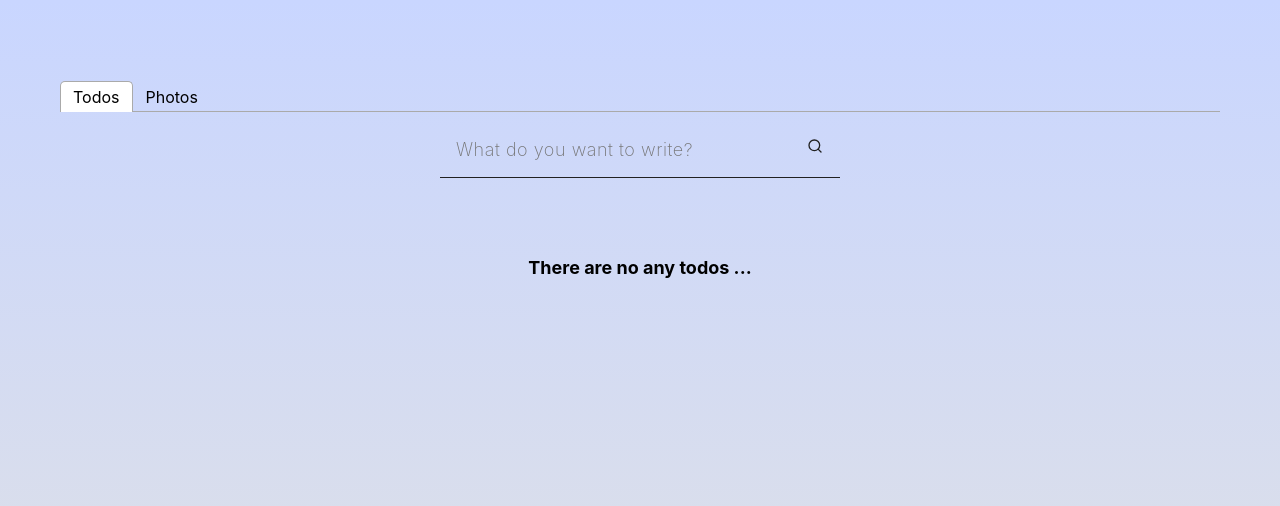
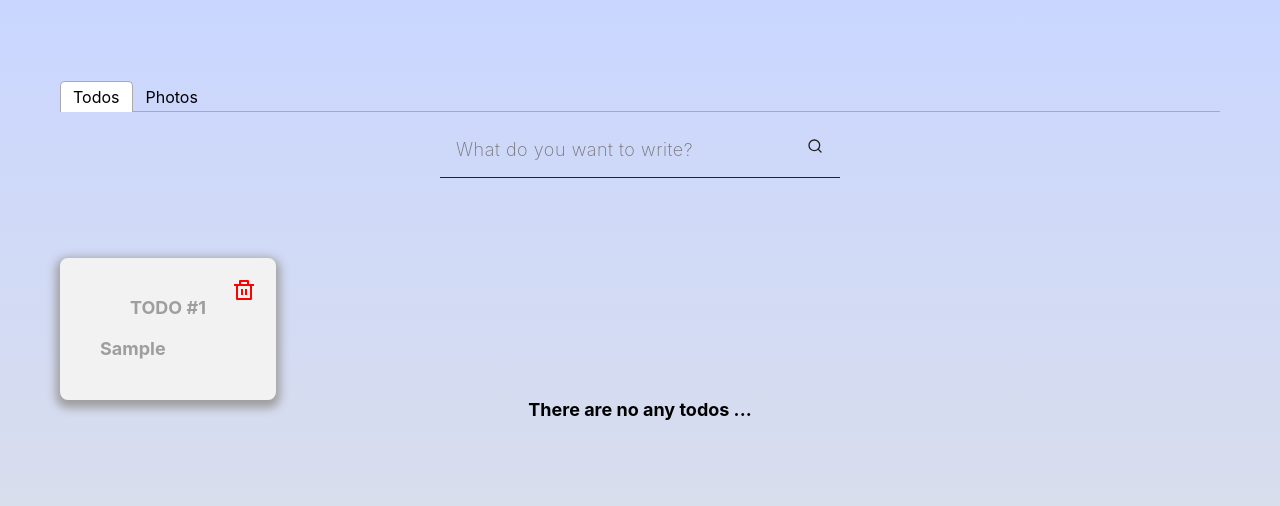
Before and after one commit to dykyys/start-files-blended-vite-2, a React (Vite) app: page / in a window 1280 px wide. Both pictures are taken after typing "Sample" into the empty fields and a click on the button 815 px from the left and 147 px from the top of the page. Shown: the top 506 px of the page. Built offline with nearby package versions, Linux system fonts and the light colour scheme.

Commit message:
todoItem

```diff
--- a/src/components/Form/Form.jsx
+++ b/src/components/Form/Form.jsx
@@ -5,7 +5,7 @@ export const Form = ({ onSubmit }) => {
   const handleForm = e => {
     e.preventDefault();
     const inputText = e.target.elements.search.value.trim();
-    console.log('inputText:', inputText);
+
     onSubmit(inputText);
     e.target.reset();
   };
--- a/src/components/Grid/Grid.jsx
+++ b/src/components/Grid/Grid.jsx
@@ -1,3 +1,4 @@
-export const Grid = () => {
-  return <h2>Grid</h2>;
+import s from './Grid.module.css';
+export const Grid = ({ children }) => {
+  return <ul className={s.list}>{children}</ul>;
 };
--- a/src/components/GridItem/GridItem.jsx
+++ b/src/components/GridItem/GridItem.jsx
@@ -1,3 +1,4 @@
-export const GridItem = () => {
-  return <h3>GridItem</h3>;
+import s from './GridItem.module.css';
+export const GridItem = ({ children }) => {
+  return <li className={s.item}>{children}</li>;
 };
--- a/src/components/TodoList/TodoList.jsx
+++ b/src/components/TodoList/TodoList.jsx
@@ -1,3 +1,18 @@
-export const TodoList = () => {
-  return <h3>TodoList</h3>;
+import { Grid, GridItem, TodoListItem } from 'components';
+
+export const TodoList = ({ todos, onDelete }) => {
+  return (
+    <Grid>
+      {todos.map(({ text, id }, idx) => (
+        <GridItem key={id}>
+          <TodoListItem
+            onDelete={onDelete}
+            text={text}
+            count={idx + 1}
+            id={id}
+          />
+        </GridItem>
+      ))}
+    </Grid>
+  );
 };
--- a/src/components/TodoListItem/TodoListItem.jsx
+++ b/src/components/TodoListItem/TodoListItem.jsx
@@ -1,3 +1,20 @@
-export const TodoListItem = () => {
-  return <h3>TodoListItem</h3>;
+import style from './TodoListItem.module.css';
+import { RiDeleteBinLine } from 'react-icons/ri';
+import { Text } from 'components';
+export const TodoListItem = ({ text, count, onDelete, id }) => {
+  return (
+    <div className={style.box}>
+      <Text textAlign="center" marginBottom="20">
+        TODO #{count}
+      </Text>
+      <Text>{text}</Text>
+      <button
+        onClick={() => onDelete(id)}
+        className={style.deleteButton}
+        type="button"
+      >
+        <RiDeleteBinLine size={24} />
+      </button>
+    </div>
+  );
 };
--- a/src/tabs/Todos.jsx
+++ b/src/tabs/Todos.jsx
@@ -1,4 +1,4 @@
-import { Form, Text } from 'components';
+import { Form, Text, TodoList } from 'components';
 import { nanoid } from 'nanoid';
 import { useState } from 'react';
 
@@ -8,11 +8,14 @@ export const Todos = () => {
   const addTodo = text => {
     setTodos(prev => [...prev, { text, id: nanoid() }]);
   };
-  console.log(todos);
+  const deleteTodo = id => {
+    setTodos(prevState => prevState.filter(item => item.id !== id));
+  };
 
   return (
     <>
       <Form onSubmit={addTodo} />
+      <TodoList todos={todos} onDelete={deleteTodo} />
       <Text textAlign="center">There are no any todos ...</Text>
     </>
   );
```
